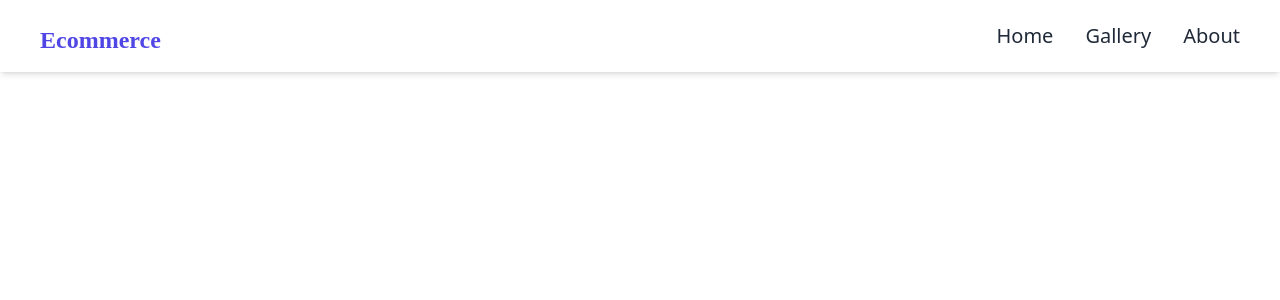
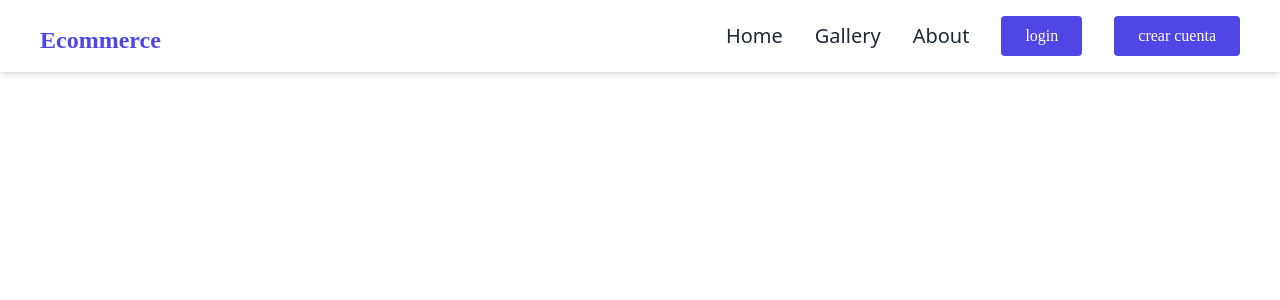
Before and after one commit to percylin33/Technology, a React (Create React App) app in the folder client/: page /about in a window 1280 px wide. Shown: the top 300 px of the page. Built offline with nearby package versions, Linux system fonts and the light colour scheme.

Commit message:
styles-navbar

```diff
--- /dev/null
+++ b/client/src/componets/ButtonSecion/ButtonSecion.jsx
@@ -0,0 +1,10 @@
+function ButtonSecion(props) {
+
+    return (
+        <button className='bg-indigo-600 text-white font-[poppins] py-2 px-6 rounded md:ml-8 hover:bg-indigo-400 duration-500 '>
+            {props.children}
+        </button>
+    );
+}
+
+export default ButtonSecion;
--- a/client/src/componets/NavBar/Navbar.jsx
+++ b/client/src/componets/NavBar/Navbar.jsx
@@ -1,4 +1,5 @@
 import { Link } from 'react-router-dom';
+import ButtonSecion from '../ButtonSecion/ButtonSecion';
 
 
 function Navbar() {
@@ -22,6 +23,12 @@ function Navbar() {
                             <Link to={li.link} className='text-gray-800 hover:text-gray-400 duration-500'>{li.name}</Link>
                         </li>
                     ))}
+                    <ButtonSecion>
+                        login
+                    </ButtonSecion>
+                    <ButtonSecion>
+                        crear cuenta
+                    </ButtonSecion>
                 </ul>
             </div>
         </div>
```
